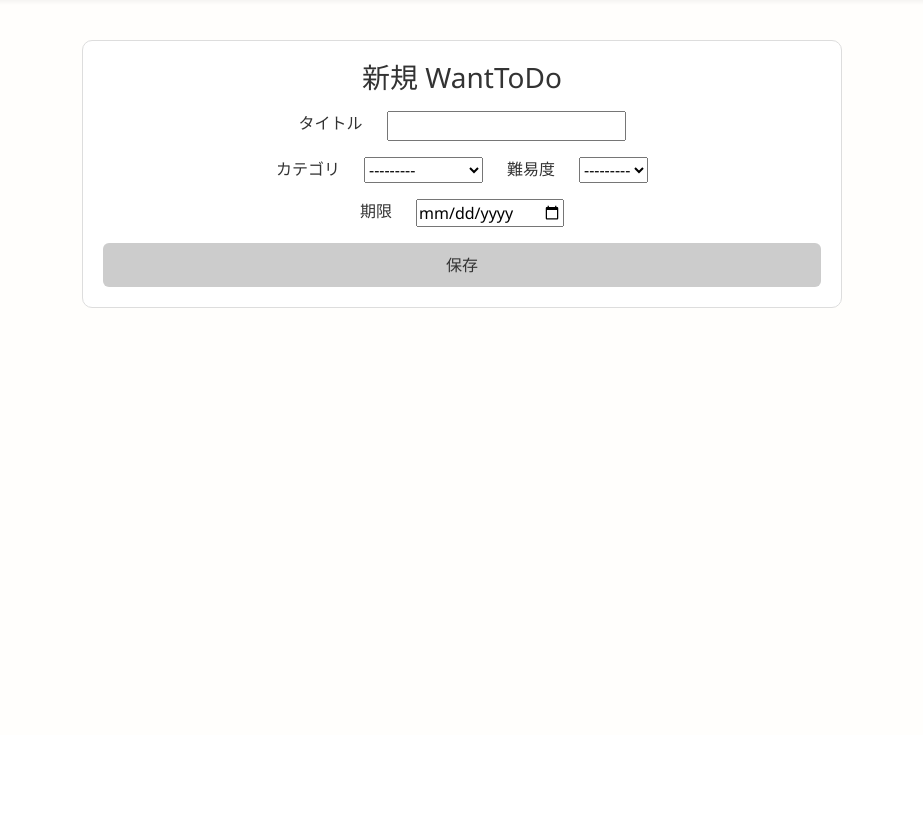
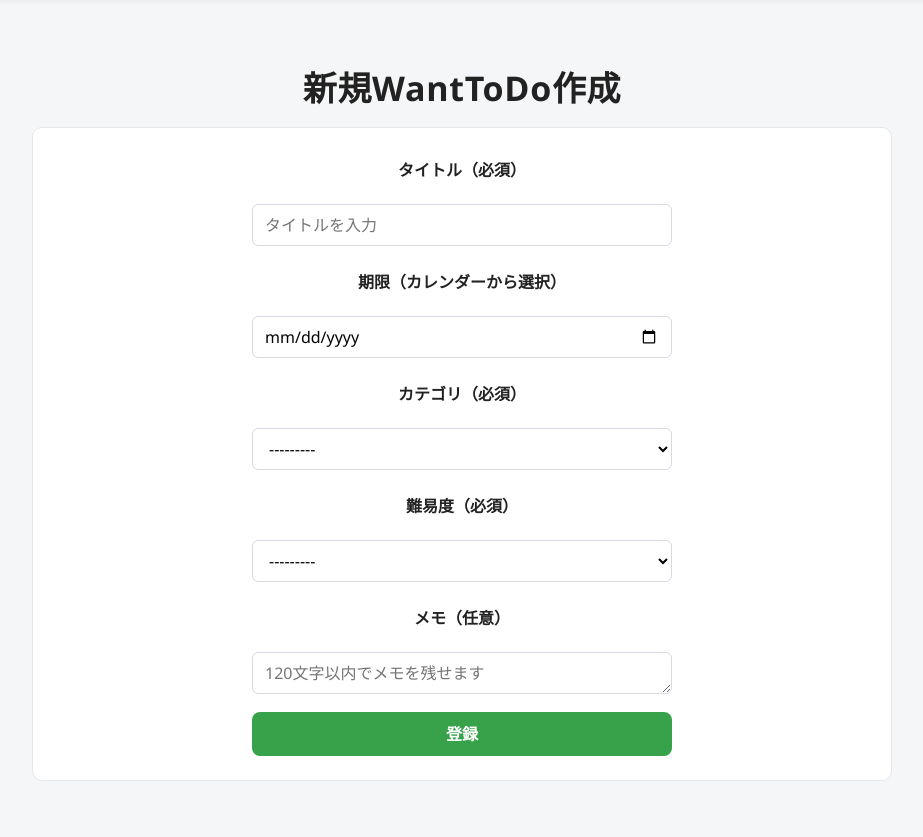
Before and after one commit to marocoro0656-dot/Want-To-Do, a Django app: page /todo_app/add/ in a window 1280 px wide. Shown: the part 65-902 px from the top of the page, without its empty margins (178-1101 px from the left). Before the commit the page ends 373 px from the top, so only its background shows below. Run offline with Django 5.2, Linux system fonts and the light colour scheme; the visitor is signed in with stand-in values (Sample User, id 1).

Commit message:
新規追加画面作成

```diff
--- a/WantToDo/todo_app/forms.py
+++ b/WantToDo/todo_app/forms.py
@@ -41,7 +41,41 @@
 class WantForm(forms.ModelForm):
     class Meta:
         model = Want
-        fields = ('title', 'category', 'difficulty', 'deadline')
+        fields = ('title', 'deadline', 'category', 'difficulty', 'memo')
         widgets = {
             'deadline': forms.DateInput(attrs={'type': 'date'}),
+            # memo は CharField だがテキストエリアで入力したいので後で __init__ で差し替える
         }
+
+    def __init__(self, *args, **kwargs):
+        super().__init__(*args, **kwargs)
+        # 必須設定（モデルは blank=True だがフォームでは必須にする）
+        self.fields['title'].required = True
+        self.fields['category'].required = True
+        self.fields['difficulty'].required = True
+        self.fields['deadline'].required = False   # 任意
+
+        # メモ：テキストエリアに差し替え（120文字）
+        self.fields['memo'].required = False
+        self.fields['memo'].widget = forms.Textarea(attrs={
+            'rows': 3,
+            'maxlength': 120,
+            'placeholder': '120文字以内でメモを残せます'
+        })
+
+        # 全フィールドに共通の見た目クラスを付与（中央寄せスタイルと統一）
+        for name, f in self.fields.items():
+            base = f.widget.attrs.get('class', '')
+            f.widget.attrs['class'] = (base + ' signup-input').strip()
+            # プレースホルダも少し気持ちよく
+            if name == 'title':
+                f.widget.attrs.setdefault('placeholder', 'タイトルを入力')
+
+    def clean(self):
+        cleaned = super().clean()
+        # 追加の整合チェックがあればここに（今は不要）
+        return cleaned
+
+    def error_messages_for(self, field_name):
+        """テンプレで楽に使える小ヘルパ（任意）"""
+        return self[field_name].errors
--- a/WantToDo/todo_app/models.py
+++ b/WantToDo/todo_app/models.py
@@ -16,19 +16,15 @@
 
     user = models.ForeignKey(User, on_delete=models.CASCADE, related_name='wants')
     title = models.CharField('タイトル', max_length=120)
-    category = models.CharField('カテゴリ', max_length=20, choices=CATEGORY_CHOICES, blank=True)
-    difficulty = models.CharField('難易度', max_length=10, choices=DIFFICULTY_CHOICES, blank=True)
-    deadline = models.DateField('期限', null=True, blank=True)
+    category = models.CharField('カテゴリ', max_length=20, choices=CATEGORY_CHOICES, blank=True)   # フォーム側で必須化
+    difficulty = models.CharField('難易度', max_length=10, choices=DIFFICULTY_CHOICES, blank=True) # フォーム側で必須化
+    deadline = models.DateField('期限', null=True, blank=True)  # 任意
+    memo = models.CharField('メモ', max_length=120, blank=True) # ← 追加（未追加なら）
+
     done = models.BooleanField('完了', default=False)
-
     created_at = models.DateTimeField(auto_now_add=True)
     updated_at = models.DateTimeField(auto_now=True)
 
+
     class Meta:
-        ordering = ['done', 'deadline', '-updated_at']  # 既定の並び（未完→期限近い順）
-        indexes = [
-            models.Index(fields=['user', 'done', 'deadline']),
-        ]
-
-    def __str__(self):
-        return f'{self.title} ({self.get_category_display() or "-"})'
+        ordering = ['done', 'deadline', '-updated_at']  # 未完→期限近い順
--- a/WantToDo/todo_app/static/todo/home.css
+++ b/WantToDo/todo_app/static/todo/home.css
@@ -67,3 +67,17 @@
   background: #b0b0b0;
   transition: background 0.2s ease;
 }
+
+/* 通常時 */
+.bottom-button .btn.btn-secondary {
+  background-color: #ccc !important;
+  color: #333 !important;
+  border: none !important;
+}
+
+/* hover時 */
+.bottom-button .btn.btn-secondary:hover {
+  background-color: #b0b0b0 !important;
+  color: #ffffff !important;
+  transition: background-color .2s ease;
+}
--- a/WantToDo/todo_app/templates/todo/add_want.html
+++ b/WantToDo/todo_app/templates/todo/add_want.html
@@ -1,26 +1,45 @@
 {% extends 'todo/base.html' %}
 {% load static %}
-{% block extra_css %}<link rel="stylesheet" href="{% static 'todo/home.css' %}">{% endblock %}
+{% block extra_css %}
+  <link rel="stylesheet" href="{% static 'todo/home.css' %}">
+{% endblock %}
+{% block body_class %}signup-page{% endblock %}
+
 {% block content %}
-  <div class="filter-box">
-    <h3 style="text-align:center; margin-bottom:16px;">新規 WantToDo</h3>
-    <form method="post" class="filter-form">
+  <h1 class="signup-title">新規WantToDo作成</h1>
+
+  <section class="signup-card">
+    {# フォーム全体のエラー #}
+    {% if form.non_field_errors %}
+      <div class="alert alert-danger">
+        {% for err in form.non_field_errors %}{{ err }}<br>{% endfor %}
+      </div>
+    {% endif %}
+
+    <form method="post" class="signup-form" novalidate>
       {% csrf_token %}
-      <div class="filter-row">
-        <label>タイトル</label>
-        {{ form.title }}
-      </div>
-      <div class="filter-row">
-        <label>カテゴリ</label>
-        {{ form.category }}
-        <label>難易度</label>
-        {{ form.difficulty }}
-      </div>
-      <div class="filter-row">
-        <label>期限</label>
-        {{ form.deadline }}
-      </div>
-      <button type="submit" class="btn btn-secondary filter-btn">保存</button>
+
+      <label class="signup-label" for="{{ form.title.id_for_label }}">タイトル（必須）</label>
+      {{ form.title.errors }}
+      {{ form.title }}
+
+      <label class="signup-label" for="{{ form.deadline.id_for_label }}">期限（カレンダーから選択）</label>
+      {{ form.deadline.errors }}
+      {{ form.deadline }}
+
+      <label class="signup-label" for="{{ form.category.id_for_label }}">カテゴリ（必須）</label>
+      {{ form.category.errors }}
+      {{ form.category }}
+
+      <label class="signup-label" for="{{ form.difficulty.id_for_label }}">難易度（必須）</label>
+      {{ form.difficulty.errors }}
+      {{ form.difficulty }}
+
+      <label class="signup-label" for="{{ form.memo.id_for_label }}">メモ（任意）</label>
+      {{ form.memo.errors }}
+      {{ form.memo }}
+
+      <button type="submit" class="signup-submit">登録</button>
     </form>
-  </div>
+  </section>
 {% endblock %}
--- a/WantToDo/todo_app/views.py
+++ b/WantToDo/todo_app/views.py
@@ -52,10 +52,14 @@
             want = form.save(commit=False)
             want.user = request.user
             want.save()
-            messages.success(request, 'WantToDo を作成しました。')
-            return redirect('todo_app:home')
+            messages.success(request, 'WantToDoを登録しました。')
+            return redirect('todo_app:incomplete_list')  # ← 成功時遷移
+        else:
+            # 必須漏れなど
+            messages.error(request, '入力内容に不備があります。各項目のエラーをご確認ください。')
     else:
         form = WantForm()
+
     return render(request, 'todo/add_want.html', {'form': form})
 
 @login_required
```
Also changed, not shown: WantToDo/todo_app/migrations/0002_remove_want_todo_app_wa_user_id_1ec673_idx_want_memo.py (added).
